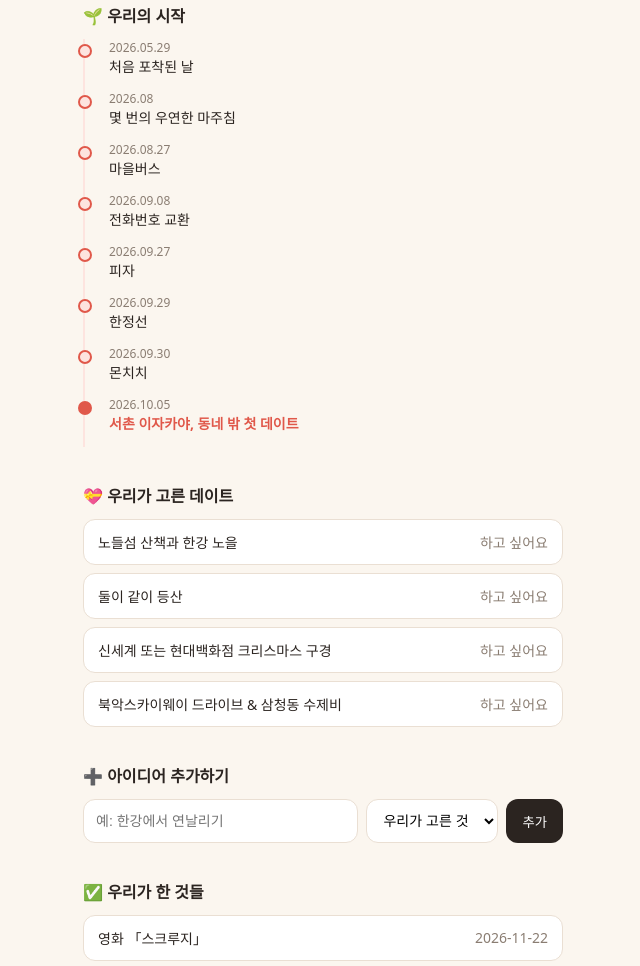
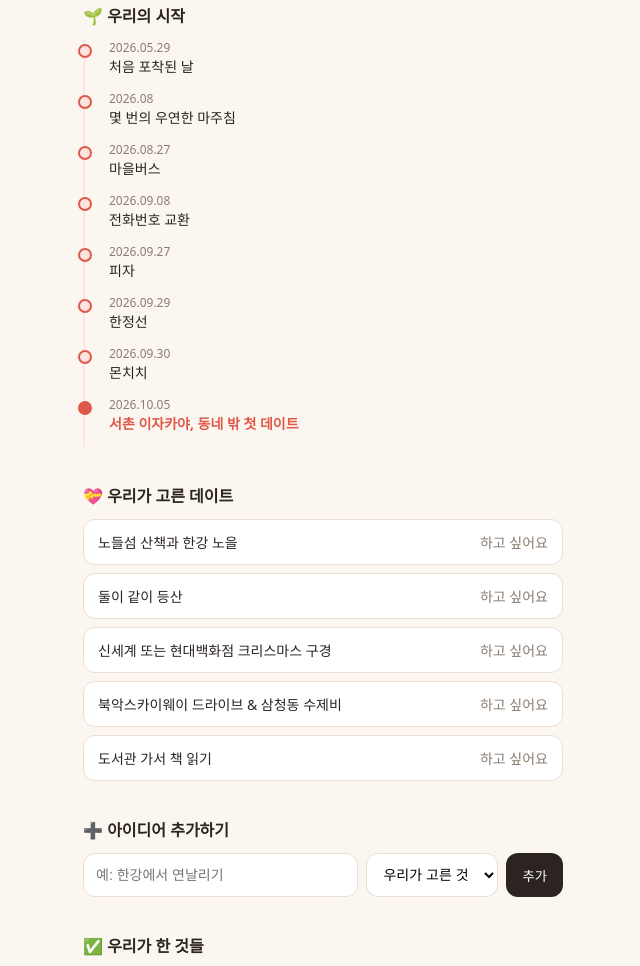
Before and after one commit to pinkman-droid/date-picker, a plain HTML site: page index.html in a window 1280 px wide. Shown: the part 911-1877 px from the top of the page, without its empty margins (317-957 px from the left). Drawn offline with Linux system fonts and the light colour scheme.

Commit message:
우리가 고른 데이트에 도서관 책 읽기 추가
Co-Authored-By: Claude Opus 5.5 <noreply@anthropic.com>
Claude-Session: https://claude.ai/code/session_01FKndA92wPHN9iyC3yngeXa

```diff
--- a/index.html
+++ b/index.html
@@ -194,6 +194,7 @@ const BASE_IDEAS = [
   { t: "둘이 같이 등산", d: "정상에서 먹는 간식은 무조건 두 배로 맛있음", c: "wish" },
   { t: "신세계 또는 현대백화점 크리스마스 구경", d: "외벽 미디어아트와 크리스마스 장식 보고 사진 남기기", c: "wish" },
   { t: "북악스카이웨이 드라이브 & 삼청동 수제비", d: "팔각정에서 서울 야경 보고, 내려와서 뜨끈한 수제비로 마무리", c: "wish" },
+  { t: "도서관 가서 책 읽기", d: "각자 고른 책 읽다가 마음에 든 한 문장씩 바꿔 읽기", c: "wish" },
   { t: "클라이밍 체험 수업 같이 듣기", d: "누가 더 높이 가나 내기. 진 사람이 저녁 메뉴 양보", c: "active" },
   { t: "탱고 원데이 클래스", d: "발을 밟아도 웃으면서 넘어가기가 규칙", c: "first" },
   { t: "둘이 처음 해 보는 것 다섯 가지 미션", d: "하루 안에 다섯 개 다 해내면 성공", c: "first" },
```
